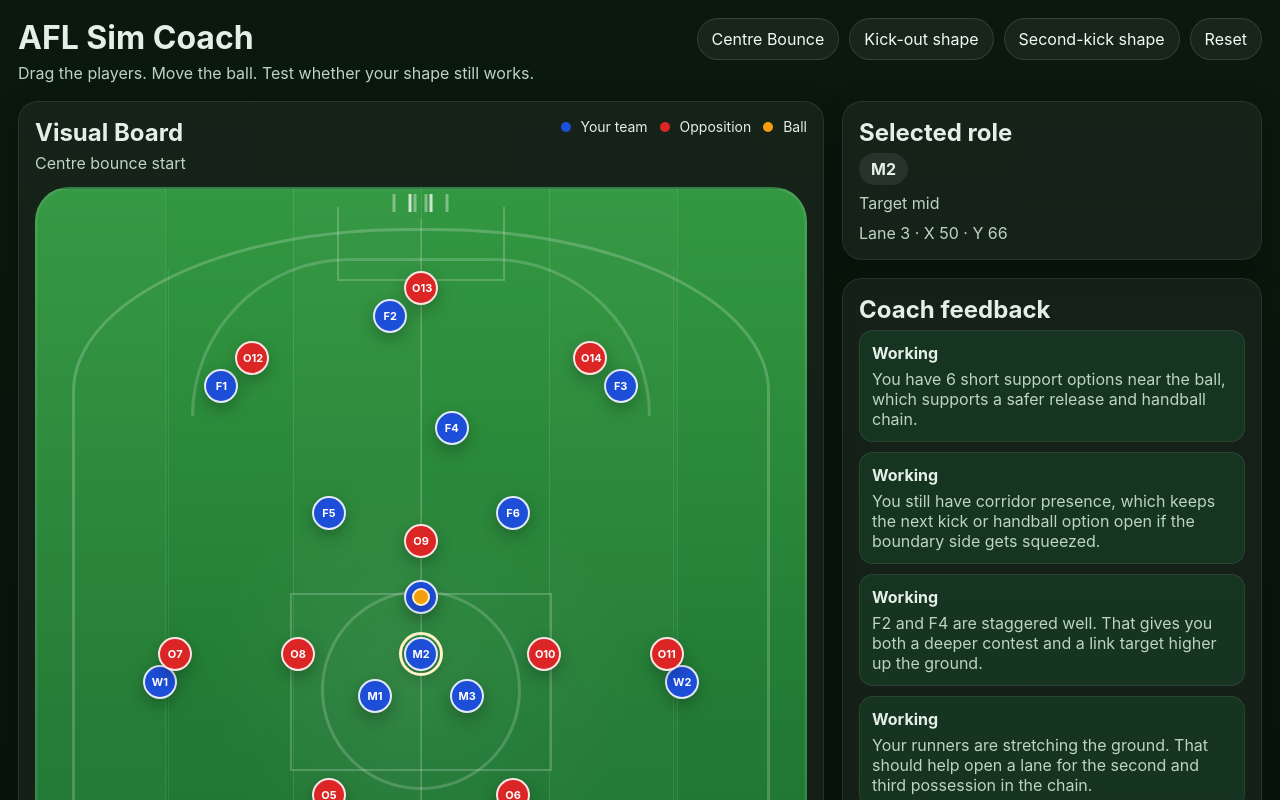
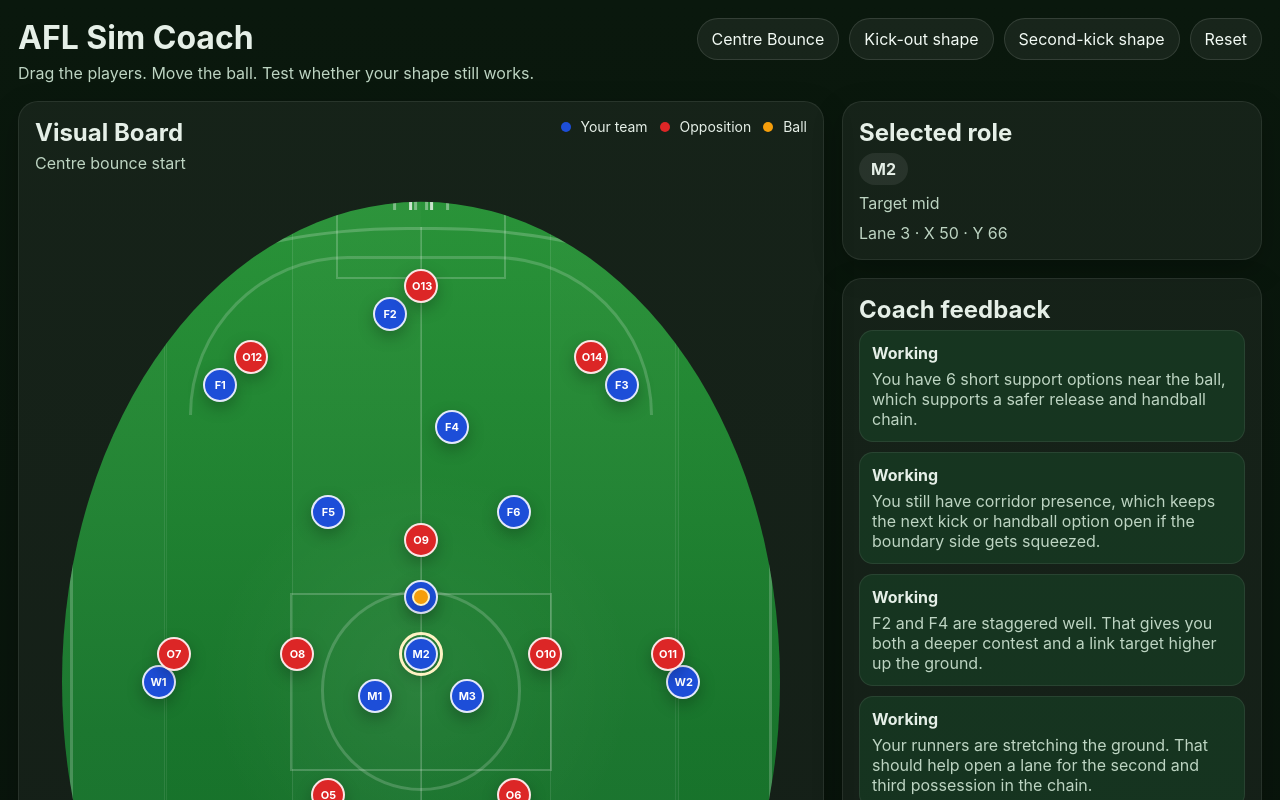
Before and after one commit to dmaher42/Coaching-Sim, a React (Vite) app: page / in a window 1280 px wide. Shown: the top 800 px of the page. Built offline with nearby package versions, Linux system fonts and the light colour scheme.

Commit message:
Make outer field shape oval

```diff
--- a/src/styles.css
+++ b/src/styles.css
@@ -115,14 +115,16 @@ button {
   position: relative;
   width: 100%;
   aspect-ratio: 0.78;
-  border-radius: 34px;
   overflow: hidden;
   background:
-    linear-gradient(90deg, rgba(255,255,255,0.04) 0 0),
     radial-gradient(circle at 50% 50%, rgba(255,255,255,0.06), transparent 34%),
     linear-gradient(180deg, #279236 0%, #157329 55%, #0f6524 100%);
-  border: 2px solid rgba(255,255,255,0.12);
-  box-shadow: inset 0 0 0 1px rgba(255,255,255,0.04);
+  border: none;
+  clip-path: ellipse(46.5% 48.5% at 50% 50%);
+  -webkit-clip-path: ellipse(46.5% 48.5% at 50% 50%);
+  box-shadow:
+    inset 0 0 0 1px rgba(255,255,255,0.04),
+    0 18px 36px rgba(0,0,0,0.26);
 }
 
 .field::before {
@@ -136,6 +138,16 @@ button {
     rgba(255,255,255,0.015) 16.66%,
     rgba(255,255,255,0.015) 33.33%
   );
+  pointer-events: none;
+}
+
+.field::after {
+  content: "";
+  position: absolute;
+  inset: 0.8%;
+  border: 2px solid rgba(255,255,255,0.08);
+  clip-path: ellipse(46.2% 48.1% at 50% 50%);
+  -webkit-clip-path: ellipse(46.2% 48.1% at 50% 50%);
   pointer-events: none;
 }
 
@@ -164,16 +176,16 @@ button {
 
 .lane-line {
   position: absolute;
-  top: 0;
-  bottom: 0;
+  top: 4%;
+  bottom: 4%;
   width: 1px;
   background: rgba(255,255,255,0.1);
 }
 
 .centre-line {
   position: absolute;
-  top: 3%;
-  bottom: 3%;
+  top: 4%;
+  bottom: 4%;
   left: 50%;
   width: 2px;
   transform: translateX(-50%);
```
